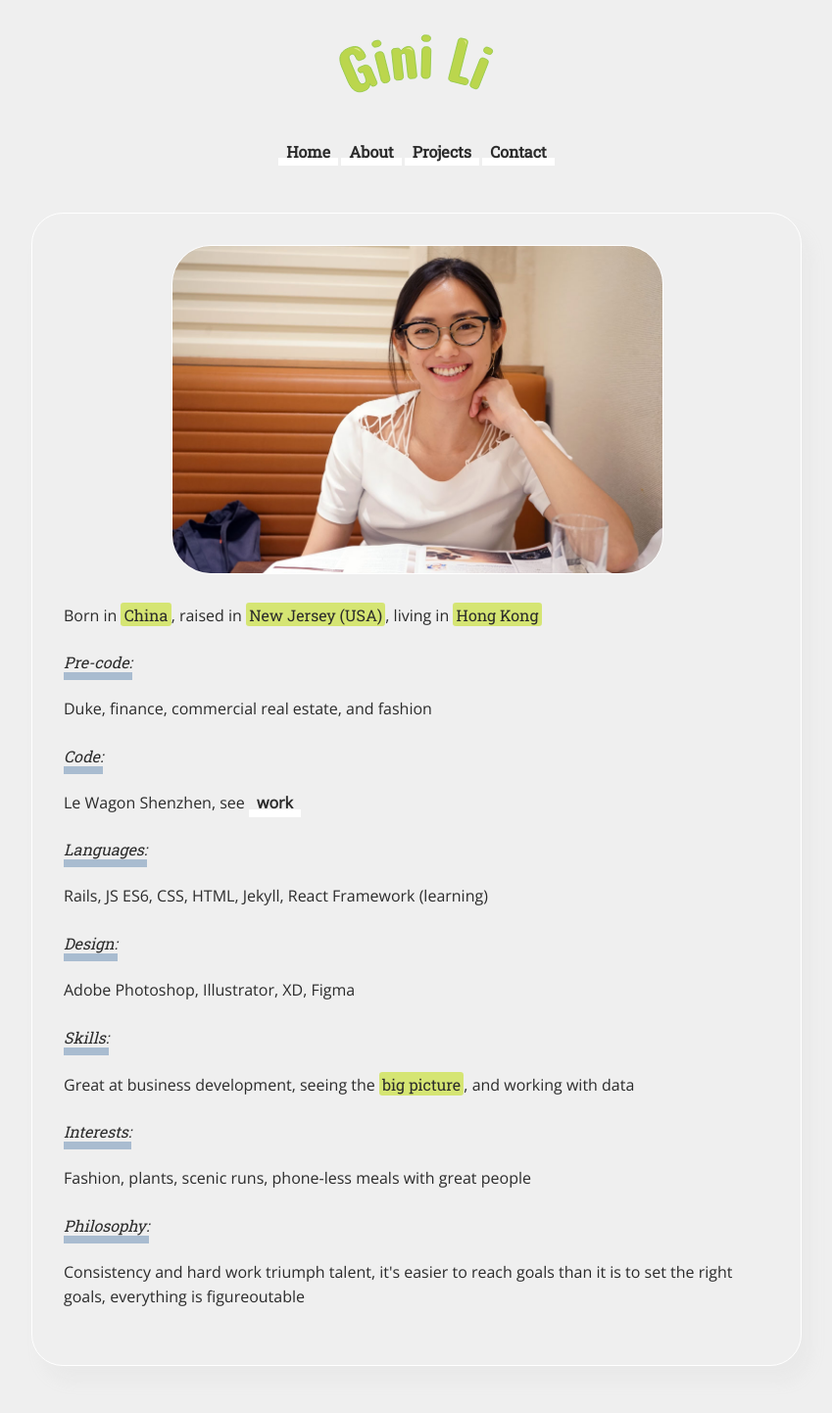
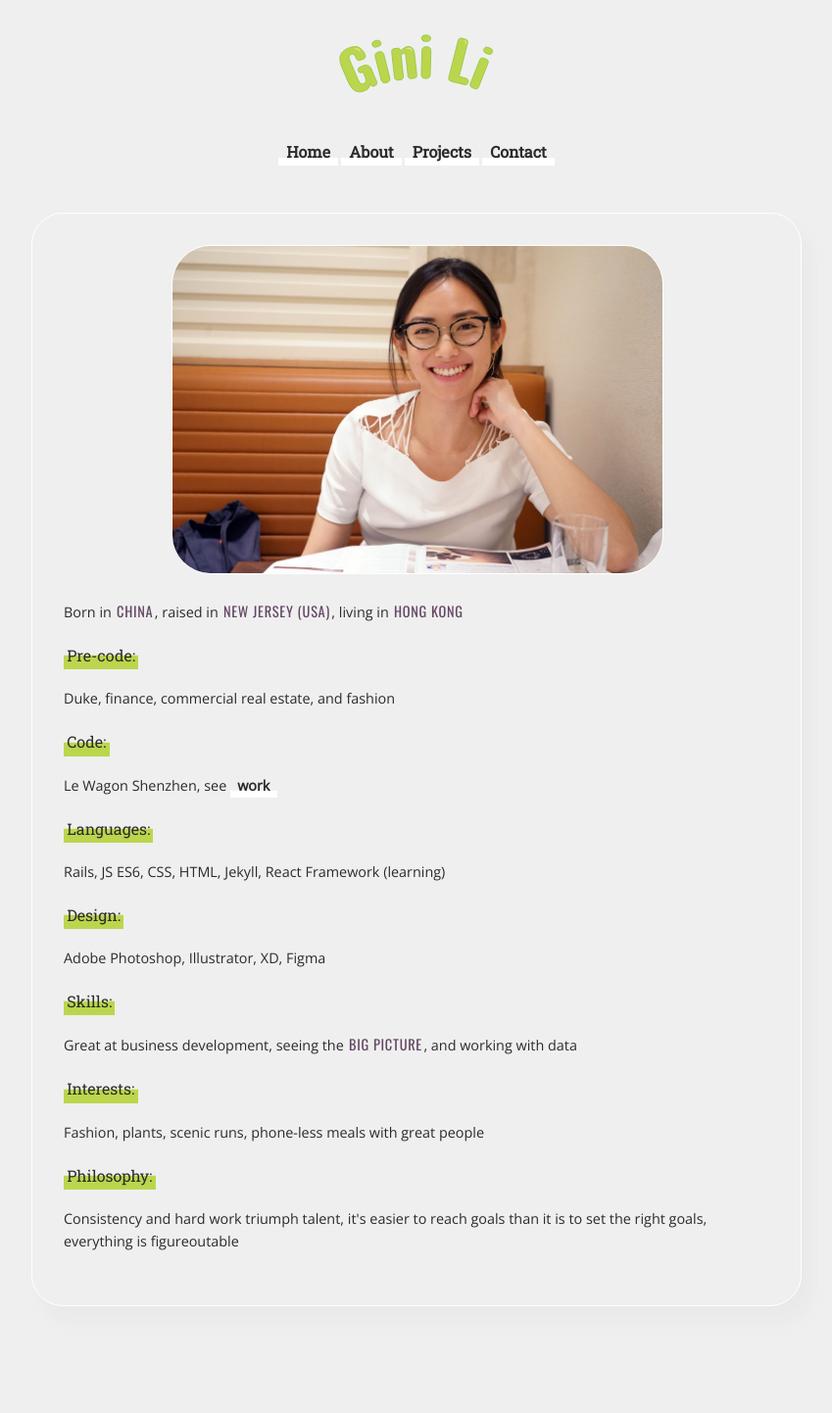
Before and after one commit to bingwanli/ginili, a Jekyll site: the page built from about.md, in a window 1280 px wide. Shown: the whole page at 98% size, without its empty margins (215-1064 px from the left). Built offline with Jekyll 4.4.1, drawn with Linux system fonts in a browser that asks for light colours; after the commit the page ends 1381 px from its top, so only the background shows below that.

Commit message:
headings and boldings style changes

```diff
--- a/_sass/main.scss
+++ b/_sass/main.scss
@@ -1,4 +1,4 @@
-@import url('https://fonts.googleapis.com/css2?family=Open+Sans&family=Roboto+Slab&display=swap');
+@import url('https://fonts.googleapis.com/css2?family=Open+Sans&family=Roboto+Slab&family=Oswald&display=swap');
 
 /* variables */
 
@@ -53,7 +53,7 @@ body {
 
 p {
   color: #2B2B2B;
-  font-size: 1em;
+  font-size: .9em;
   margin: 1.5em auto;
   line-height: 1.6;
 
@@ -98,10 +98,15 @@ h5 {
 }
 
 h6 {
-  font-size: .875em;
-  font-style: italic;
-  margin: 2.25em auto;
-  text-align: center;
+  font-family: 'Roboto Slab', serif;
+  color: #2B2B2B;
+  padding: .1em .2em;
+  font-weight: 500;
+  margin-right: .5em;
+  font-size: 1em;
+  box-shadow: inset 0 -.5em 0 #bbd64d;
+  border-bottom: .5em solid #bbd64d;
+
 }
 
 em {
@@ -110,20 +115,42 @@ em {
   border-bottom: .5em solid #A9BCD0;
   font-weight: 500;
   margin-right: .5em;
+  font-size: 1em;
 }
 
 strong {
+  font-family: 'Roboto Slab', serif;
   color: #2B2B2B;
+  padding: .1em .2em;
+  font-weight: 500;
+  margin-right: .5em;
+  font-size: 1em;
+  box-shadow: inset 0 -.7em 0 #bbd64d;
+  border-bottom: .2em solid #bbd64d;
+}
+
+.sub strong {
+  font-family: 'Roboto Slab', serif;
+  color: #2F1847;
+  padding: .1em .2em;
   font-weight: 400;
-  font-family: 'Roboto Slab', serif;
-  background-color: #d5e573;
-  padding: .1em .2em;
-  border-radius: .2em;
+  margin-right: .5em;
+  font-size: 1em;
+  box-shadow: inset 0 -.7em 0 #F3D8C7;
+  border-bottom: none;
 }
+
+b {
+  color: #624763;
+  font-weight: 400;
+  letter-spacing: .05em;
+  font-family: 'oswald';
+  text-transform: uppercase;
+  padding: 0 .1em;
+  }
 
 
 a {
-
   color: #2B2B2B;
   font-weight: 600;
   text-decoration: none;
@@ -149,7 +176,9 @@ blockquote {
 
 small {
   font-size: .75em;
+  font-family: 'open sans';
   color: #2B2B2B;
+  margin-left: 1em;
 }
 
 
--- a/about.md
+++ b/about.md
@@ -7,19 +7,19 @@ title: About
   <div class="profile-picture">
     <img src = "assets/images/profile.jpg" class="profile-picture">
   </div>
-  <p>Born in <strong>China</strong>, raised in <strong>New Jersey (USA)</strong>, living in <strong>Hong Kong</strong> </p>
-    <em>Pre-code: </em>
+  <p>Born in <b>China</b>, raised in <b>New Jersey (USA)</b>, living in <b>Hong Kong</b> </p>
+    <strong>Pre-code: </strong>
     <p>Duke, finance, commercial real estate, and fashion</p>
-    <em>Code: </em>
+    <strong>Code: </strong>
     <p>Le Wagon Shenzhen, see <a href="projects.html">work</a></p>
-    <em>Languages:</em>
+    <strong>Languages:</strong>
     <p>Rails, JS ES6, CSS, HTML, Jekyll, React Framework (learning)</p>
-    <em>Design:</em>
+    <strong>Design:</strong>
     <p>Adobe Photoshop, Illustrator, XD, Figma</p>
-    <em>Skills:</em>
-    <p>Great at business development, seeing the <strong>big picture</strong>, and working with data</p>
-    <em>Interests:</em>
+    <strong>Skills:</strong>
+    <p>Great at business development, seeing the <b>big picture</b>, and working with data</p>
+    <strong>Interests:</strong>
     <p>Fashion, plants, scenic runs, phone-less meals with great people</p>
-    <em>Philosophy:</em>
+    <strong>Philosophy:</strong>
     <p>Consistency and hard work triumph talent, it's easier to reach goals than it is to set the right goals, everything is figureoutable </p>
   </div>
```
Also changed, not shown: projects.md (+8 -8 lines).
